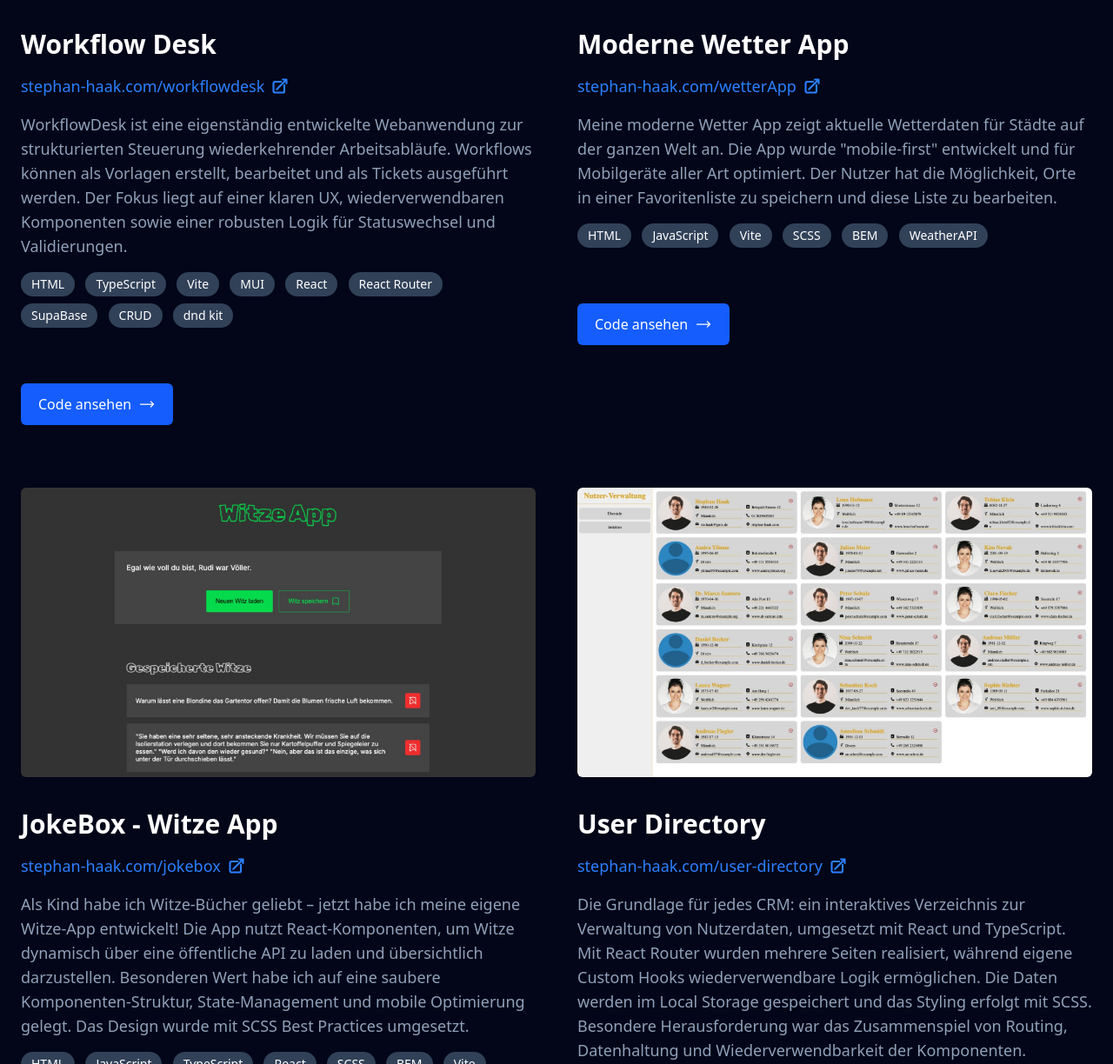
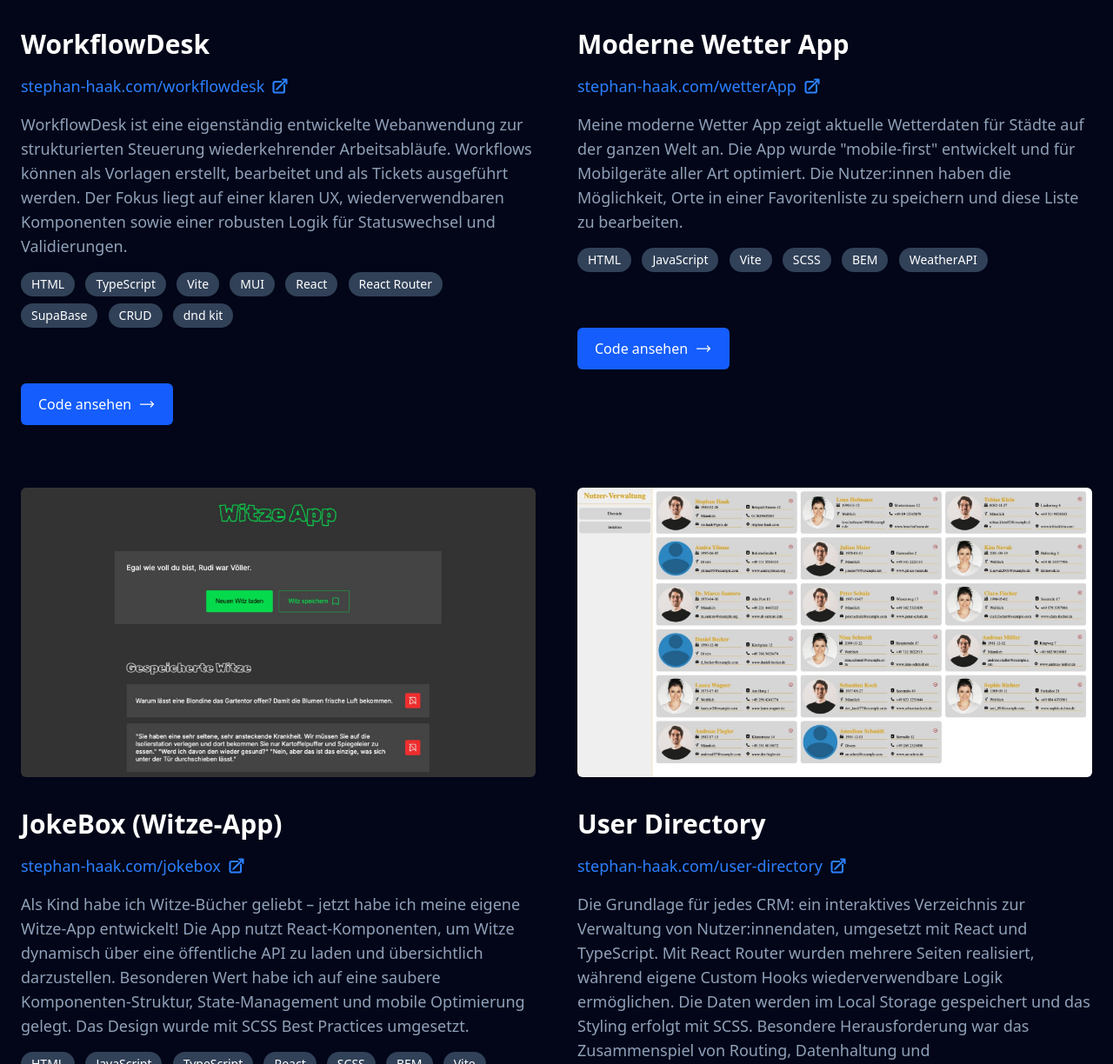
Before and after one commit to Steven0age/tailwind-portfolio, a website built with Vite: page index.html in a window 1280 px wide. Shown: the part 1576-2800 px from the top of the page at 87% size. Built offline with nearby package versions, Linux system fonts and the light colour scheme.

Commit message:
bugfix: minor spelling mistakes

```diff
--- a/index.html
+++ b/index.html
@@ -34,10 +34,10 @@
               </div>
             </div>
             <p class="mt-6 lg:mt-10">
-              Nein Name ist Stephan Haak und ich bin Softwareentwickler mit dem
-              Schwerpukt auf den Bereich Frontent Web Development aus der
-              schönen Stadt Wien. Ich liebe es, neue Dinge zu lernen und Ideen
-              in die Realität zu bringen.
+              Mein Name ist Stephan Haak, ich bin Softwareentwickler mit dem
+              Schwerpukt auf den Bereich Frontent Web Development und komme aus
+              der schönen Stadt Wien. Ich liebe es, neue Dinge zu lernen und
+              Ideen in die Realität zu bringen.
             </p>
             <div class="icons flex gap-12 mt-6 lg:mt-10">
               <a
@@ -127,7 +127,7 @@
                 src="./public/workflow_desk.png"
                 alt="workflow_desk"
               />
-              <h3>Workflow Desk</h3>
+              <h3>WorkflowDesk</h3>
               <a
                 href="https://stephan-haak.com/workflowdesk/"
                 target="_blank"
@@ -223,9 +223,9 @@
               <p>
                 Meine moderne Wetter App zeigt aktuelle Wetterdaten für Städte
                 auf der ganzen Welt an. Die App wurde "mobile-first" entwickelt
-                und für Mobilgeräte aller Art optimiert. Der Nutzer hat die
-                Möglichkeit, Orte in einer Favoritenliste zu speichern und diese
-                Liste zu bearbeiten.
+                und für Mobilgeräte aller Art optimiert. Die Nutzer:innen haben
+                die Möglichkeit, Orte in einer Favoritenliste zu speichern und
+                diese Liste zu bearbeiten.
               </p>
               <div>
                 <p class="badge">HTML</p>
@@ -264,7 +264,7 @@
                 src="./public/witze_app.jpg"
                 alt="witze_app"
               />
-              <h3>JokeBox - Witze App</h3>
+              <h3>JokeBox (Witze-App)</h3>
               <a
                 href="https://stephan-haak.com/jokebox/"
                 target="_blank"
@@ -360,10 +360,10 @@
 
               <p>
                 Die Grundlage für jedes CRM: ein interaktives Verzeichnis zur
-                Verwaltung von Nutzerdaten, umgesetzt mit React und TypeScript.
-                Mit React Router wurden mehrere Seiten realisiert, während
-                eigene Custom Hooks wiederverwendbare Logik ermöglichen. Die
-                Daten werden im Local Storage gespeichert und das Styling
+                Verwaltung von Nutzer:innendaten, umgesetzt mit React und
+                TypeScript. Mit React Router wurden mehrere Seiten realisiert,
+                während eigene Custom Hooks wiederverwendbare Logik ermöglichen.
+                Die Daten werden im Local Storage gespeichert und das Styling
                 erfolgt mit SCSS. Besondere Herausforderung war das
                 Zusammenspiel von Routing, Datenhaltung und Wiederverwendbarkeit
                 der Komponenten.
```
